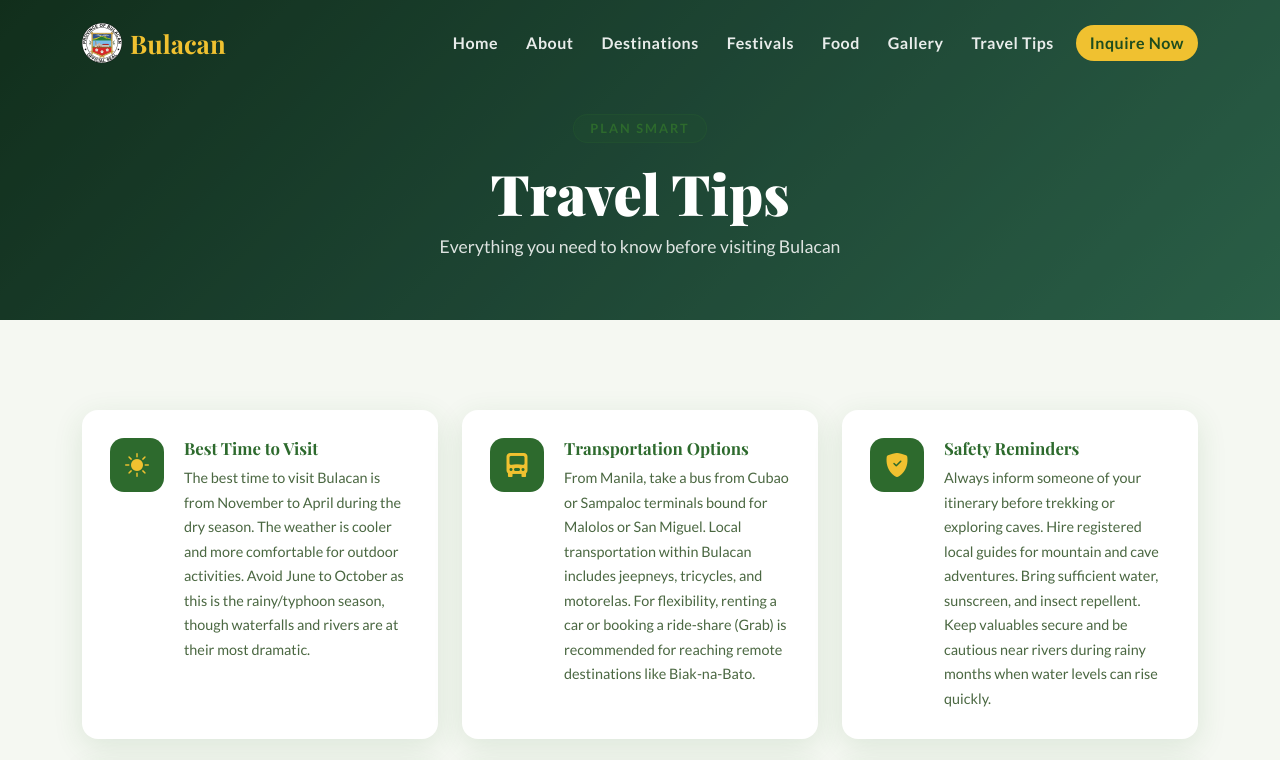
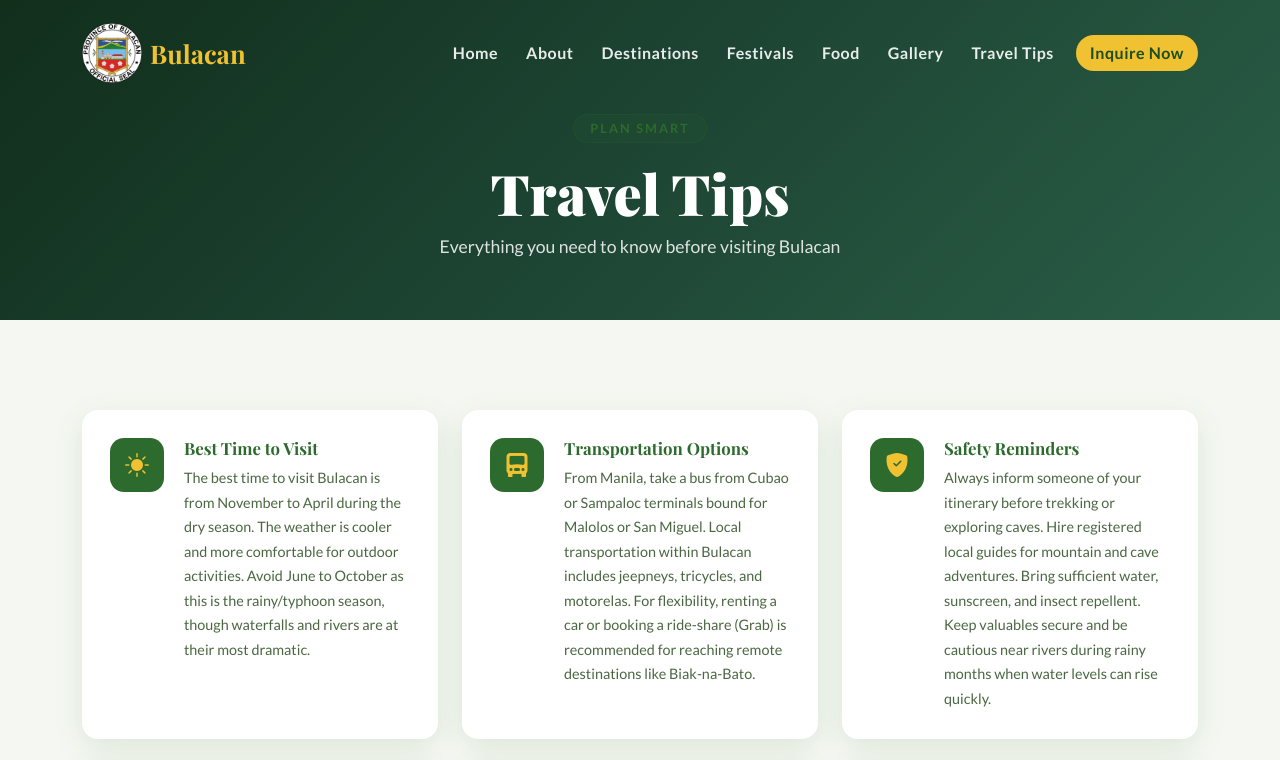
Before and after one commit to TANYELLANG/bulacan_tourism, a plain HTML site: page tips.html in a window 1280 px wide. Shown: the top 760 px of the page. Drawn offline with nearby package versions, Linux system fonts and the light colour scheme.

Commit message:
Update tips.html

```diff
--- a/tips.html
+++ b/tips.html
@@ -15,7 +15,7 @@
   <nav class="navbar navbar-expand-lg navbar-dark fixed-top" id="mainNav">
     <div class="container">
       <a class="navbar-brand d-flex align-items-center gap-2" href="index.html">
-        <img src="images/logo.png" alt="Bulacan Logo" class="brand-icon" style="height: 40px; width: auto;">
+        <img src="images/logo.png" alt="Bulacan Logo" class="brand-icon">
 <span class="brand-text">Bulacan</span>
       </a>
       <button class="navbar-toggler" type="button" data-bs-toggle="collapse" data-bs-target="#navMenu">
```
